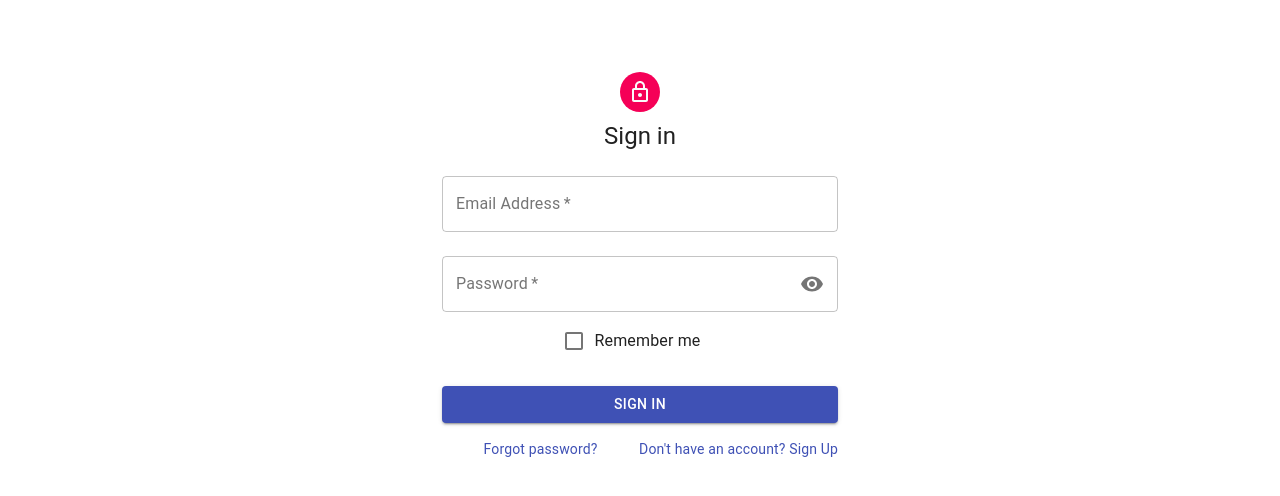
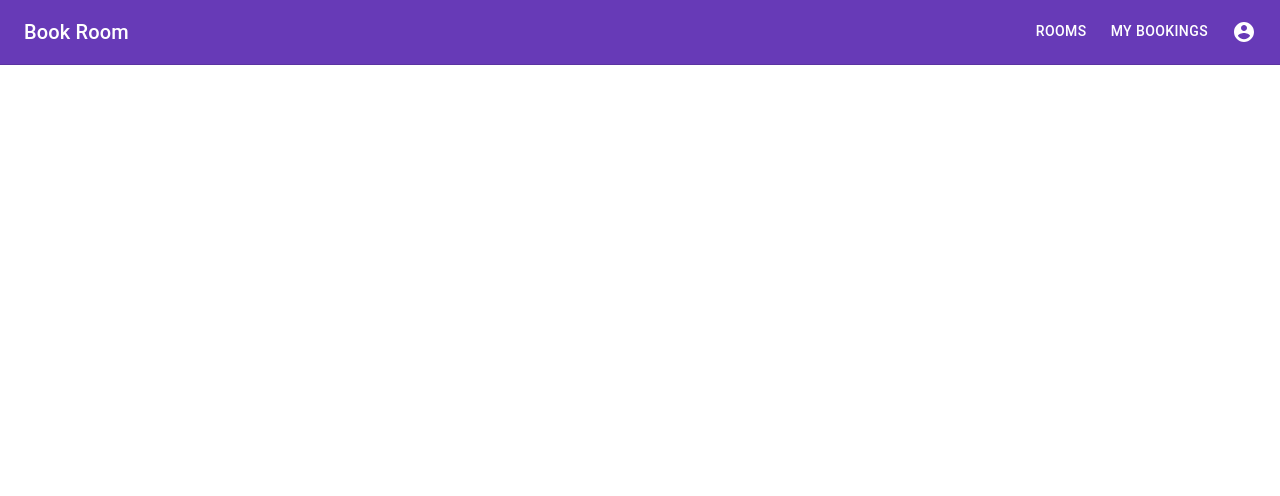
Before and after one commit to meHimanshu/meeting-room-booking-clt, a React (Create React App) app: page / in a window 1280 px wide. Shown: the top 496 px of the page. Built offline with nearby package versions, Linux system fonts and the light colour scheme.

Commit message:
Added navbar
Added routing

```diff
--- a/package.json
+++ b/package.json
@@ -7,6 +7,7 @@
     "@material-ui/icons": "^4.4.3",
     "react": "^16.9.0",
     "react-dom": "^16.9.0",
+    "react-router-dom": "^5.1.0",
     "react-scripts": "3.1.2"
   },
   "scripts": {
--- a/src/App.js
+++ b/src/App.js
@@ -1,12 +1,18 @@
 import React from "react";
 import "./App.css";
 import { LoginPage } from "./app/scenes/login/";
+import Navbar from "../src/app/layout/Navbar";
+import Routes from  "./Routes";
+import {BrowserRouter as Router} from "react-router-dom";
 
 function App() {
   return (
+    <Router>
+      <Routes />
     <div className="App">
-      <LoginPage />
+      <Navbar />
     </div>
+    </Router>
   );
 }
 
--- /dev/null
+++ b/src/Routes.js
@@ -0,0 +1,16 @@
+import React from 'react';
+import { Route} from "react-router-dom";
+
+function LoggedIn(){
+    return (
+        <h1>User logged in</h1>
+    )
+}
+
+function Routes() {
+    return (
+        <Route exact path = "/login" component = {LoggedIn} />
+    )
+}
+
+export default Routes;
--- /dev/null
+++ b/src/app/layout/Navbar.jsx
@@ -0,0 +1,67 @@
+import React from 'react';
+import { withStyles } from '@material-ui/core/styles';
+import { AppBar, Toolbar,Link,IconButton,  Typography } from '@material-ui/core';
+import {AccountCircle} from "@material-ui/icons";
+
+const useStyles = theme => ({
+    appBar: {
+        borderBottom: `1px solid ${theme.palette.divider}`,
+        backgroundColor: '#673ab7'
+
+      },
+      toolbar: {
+        flexWrap: 'wrap',
+      },
+      toolbarTitle: {
+        flexGrow: 1,
+        textAlign:'left',
+      },
+      link: {
+        margin: theme.spacing(1, 1.5),
+      },
+});
+
+
+class Navbar extends React.Component {
+    constructor(props) {
+        super(props);
+        this.state = {
+            loggenIn: false,
+            email: "",
+        }
+    }
+
+    render() {
+        const { classes } = this.props;
+        return (
+      <AppBar position="static" elevation={0} className={classes.appBar}>
+        <Toolbar className={classes.toolbar}>
+          <Typography variant="h6" color="inherit" noWrap className={classes.toolbarTitle}>
+            Book Room
+          </Typography>
+          <nav>
+            <Link variant="button" color="inherit" href="#" className={classes.link}>
+              Rooms
+            </Link>
+            <Link variant="button" color="inherit" href="#" className={classes.link}>
+              My Bookings
+            </Link>
+            <IconButton
+              edge="end"
+              aria-label="account of current user"
+              // aria-controls={menuId}
+              aria-haspopup="true"
+              // onClick={handleProfileMenuOpen}
+              color="inherit"
+            >
+              <AccountCircle />
+            </IconButton>
+          </nav>
+        </Toolbar>
+      </AppBar>
+
+        )
+    }
+}
+
+export default withStyles(useStyles)(Navbar);
--- /dev/null
+++ b/src/app/layout/index.jsx
@@ -0,0 +1,3 @@
+import MainLayout from "./MainLayout";
+
+export default MainLayout;
```
Also changed, not shown: src/app/layout/MainLayout.jsx (added, +36 -0 lines), 1 other file (tests, documents, lock files or other folders).
